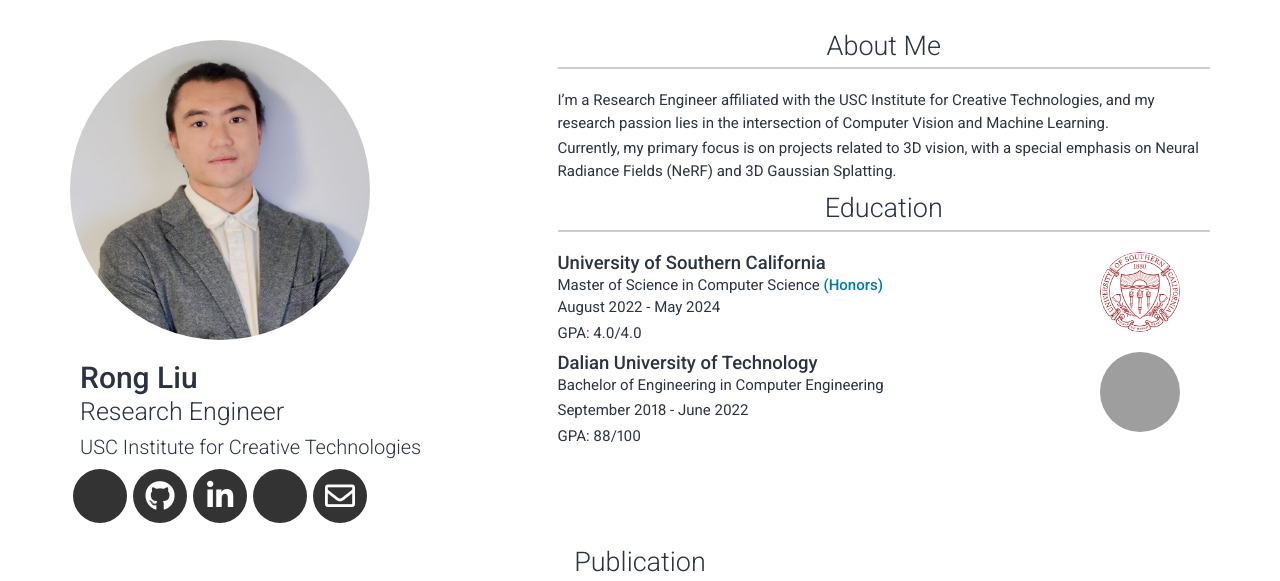
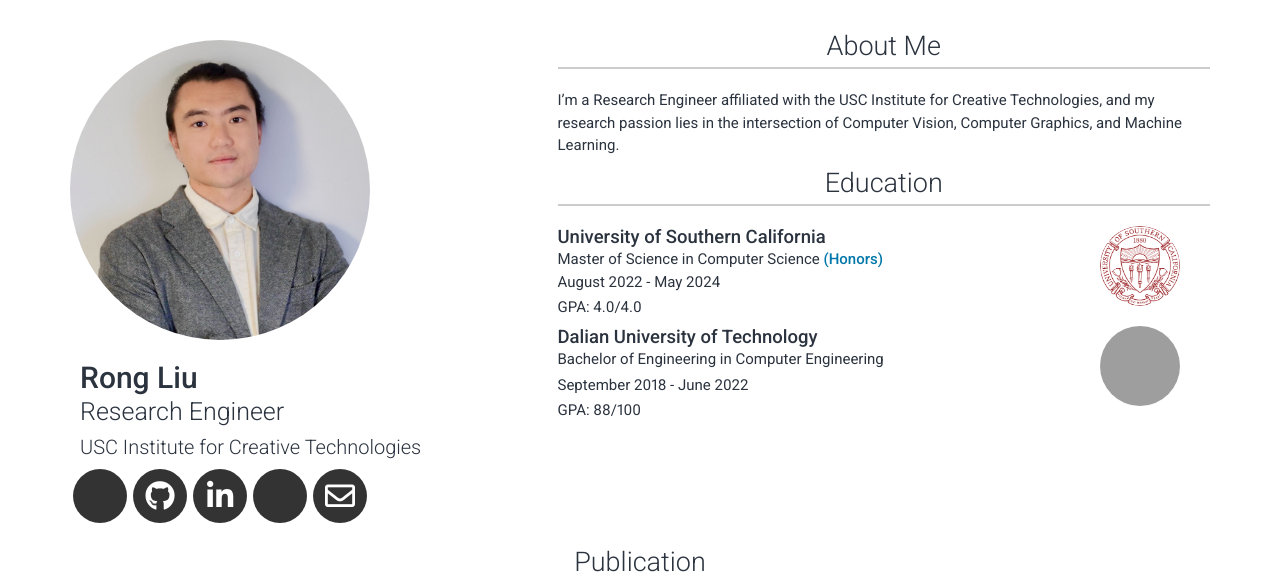
Before and after one commit to RongLiu-Leo/rongliu-leo.github.io, a Jekyll site: the page built from index.md, in a window 1280 px wide and 900 px high, cut to the strip 0-581 px from the top of the window. Built offline with Jekyll 4.4.1, drawn with Linux system fonts in a browser that asks for light colours; nearby versions of some CDN libraries; a style sheet for code colours, icons or effects is not loaded; grey boxes are pictures that could not be loaded.

Commit message:
Update _config.yml

```diff
--- a/_config.yml
+++ b/_config.yml
@@ -37,9 +37,7 @@ googlescholar_username: MrWUyWkAAAAJ
 # about_title: About Me (Use this to override about section title)
 about_profile_image: images/profile.jpg
 about_content: | # this will include new lines to allow paragraphs
-  I'm a Research Engineer affiliated with the USC Institute for Creative Technologies, and my research passion lies in the intersection of Computer Vision and Machine Learning.
-
-  Currently, my primary focus is on projects related to 3D vision, with a special emphasis on Neural Radiance Fields (NeRF) and 3D Gaussian Splatting.
+  I'm a Research Engineer affiliated with the USC Institute for Creative Technologies, and my research passion lies in the intersection of Computer Vision, Computer Graphics, and Machine Learning.
 
 
 content:
```
